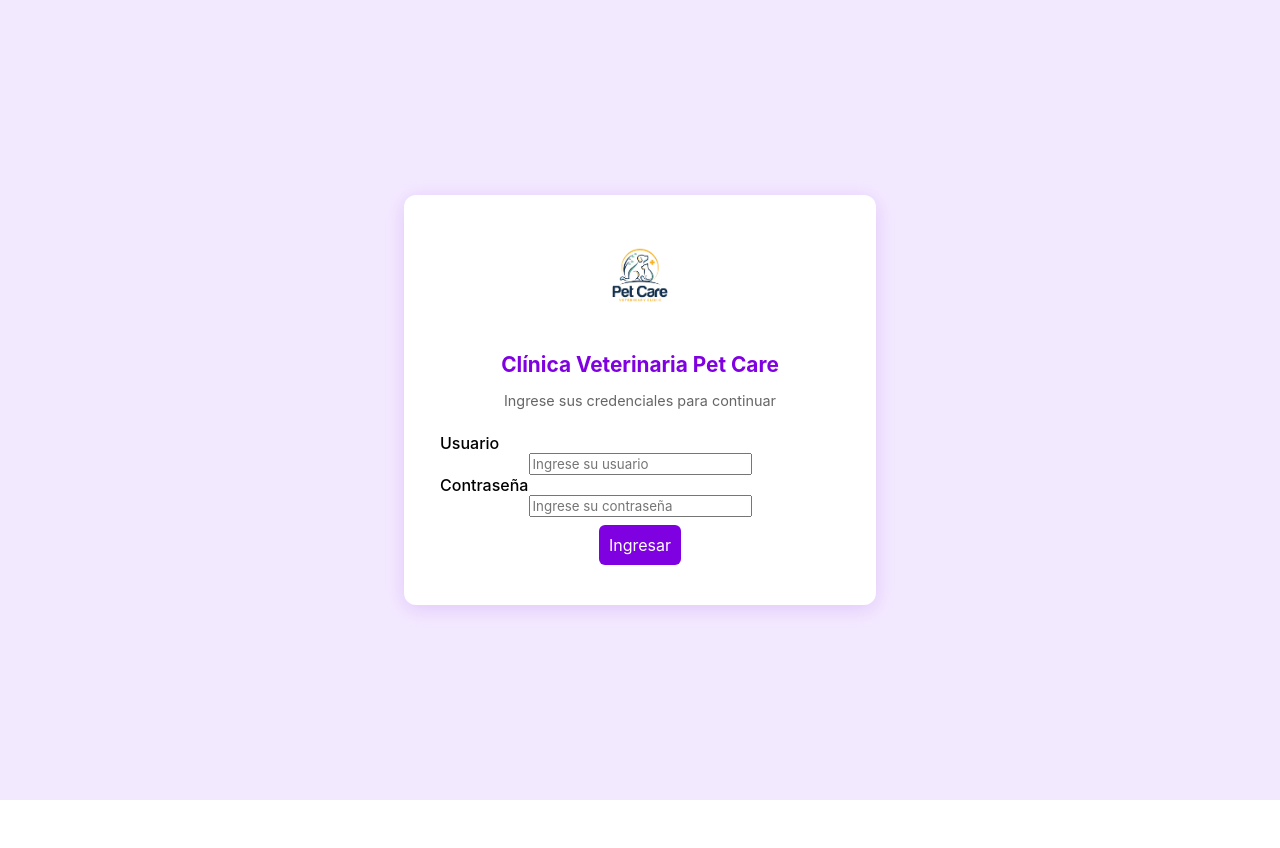
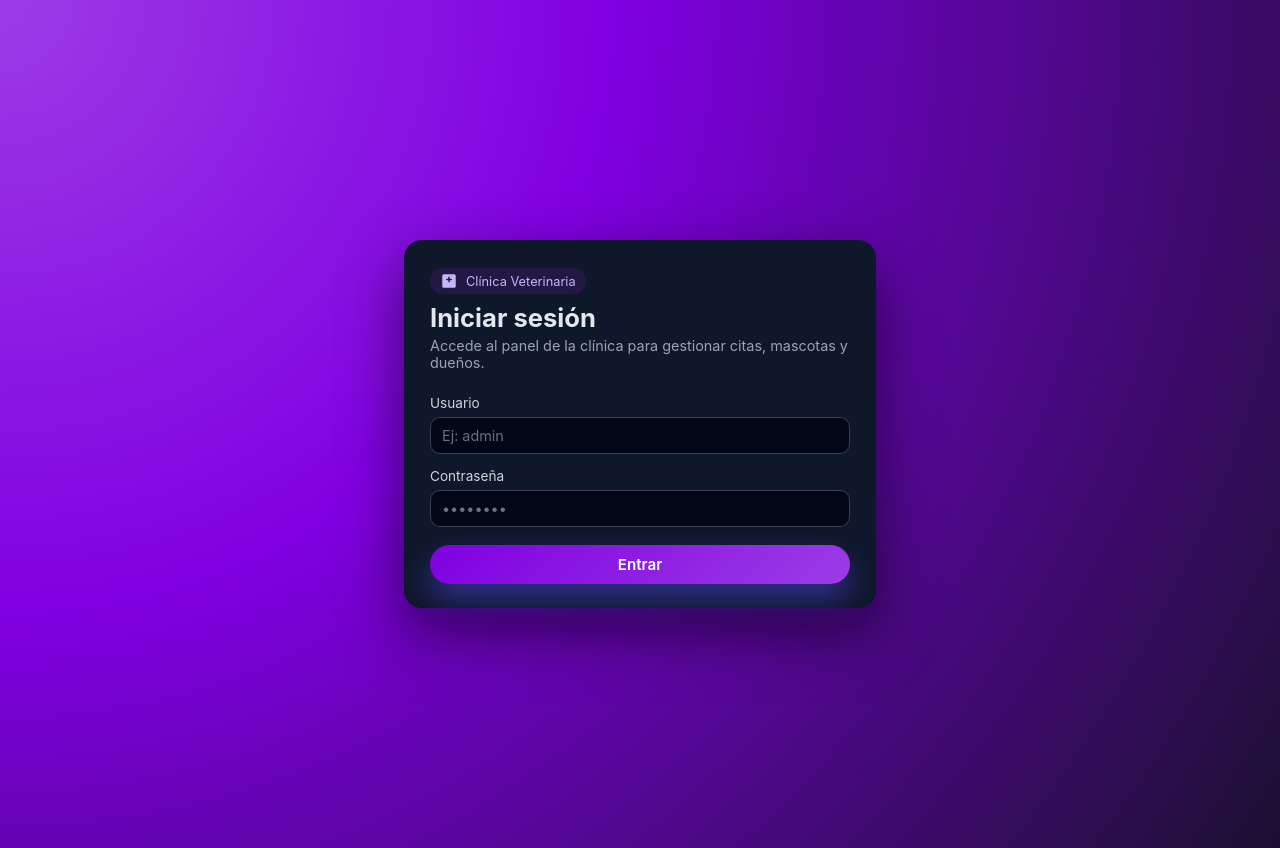
Before and after one commit to fernandoruiz2016/Veterinaria, an Angular app: page /login in a window 1280 px wide. Before the commit the page ends 800 px from the top, so only its background shows below. Built offline with nearby package versions, Linux system fonts and the light colour scheme.

Commit message:
Fix login

```diff
--- a/src/app/features/auth/pages/login/login.css
+++ b/src/app/features/auth/pages/login/login.css
@@ -3,56 +3,136 @@
   display: flex;
   align-items: center;
   justify-content: center;
-  background-color: #f3e9ff;
+  background: radial-gradient(circle at top left, #9C3CE6 0, #7F00E0 40%, #1b1030 100%);
+  padding: 24px;
 }
 
 .login-card {
-  background: white;
-  border-radius: 12px;
-  padding: 40px 36px;
   width: 100%;
-  max-width: 400px;
-  box-shadow: 0 4px 20px rgba(127, 0, 224, 0.15);
-  text-align: center;
+  max-width: 420px;
+  background-color: #0f172a;
+  border-radius: 18px;
+  padding: 28px 26px 24px;
+  box-shadow: 0 24px 60px rgba(0, 0, 0, 0.55);
+  color: #e5e7eb;
 }
 
-.login-logo {
-  width: 80px;
-  height: 80px;
-  object-fit: cover;
-  clip-path: circle(50%);
-  margin-bottom: 16px;
-}
-
-h2 {
-  color: #7F00E0;
-  font-size: 1.3rem;
-  margin-bottom: 4px;
-}
-
-.login-subtitle {
-  color: #666;
-  font-size: 0.9rem;
+.login-header {
   margin-bottom: 24px;
 }
 
-.form-label {
-  text-align: left;
-  display: block;
-  font-weight: 500;
+.login-badge {
+  display: inline-flex;
+  align-items: center;
+  gap: 8px;
+  padding: 4px 10px;
+  border-radius: 999px;
+  background: rgba(126, 34, 206, 0.16);
+  color: #c4b5fd;
+  font-size: 0.8rem;
+  margin-bottom: 8px;
+}
+
+.login-badge svg {
+  width: 18px;
+  height: 18px;
+}
+
+.login-header h1 {
+  font-size: 1.6rem;
+  margin: 0 0 4px;
+}
+
+.login-header p {
+  margin: 0;
+  font-size: 0.9rem;
+  color: #9ca3af;
+}
+
+.login-form {
+  display: flex;
+  flex-direction: column;
+  gap: 14px;
+}
+
+.form-group {
+  display: flex;
+  flex-direction: column;
+  gap: 6px;
+}
+
+.form-group label {
+  font-size: 0.85rem;
+  color: #d1d5db;
+}
+
+.form-group input {
+  border-radius: 10px;
+  border: 1px solid #374151;
+  background-color: #020617;
+  padding: 9px 11px;
+  color: #e5e7eb;
+  font-size: 0.9rem;
+  outline: none;
+  transition: border-color 0.15s ease, box-shadow 0.15s ease, background-color 0.15s ease;
+}
+
+.form-group input::placeholder {
+  color: #6b7280;
+}
+
+.form-group input:focus {
+  border-color: #a855f7;
+  box-shadow: 0 0 0 1px rgba(168, 85, 247, 0.35);
+  background-color: #020617;
+}
+
+.login-error {
+  margin-top: 4px;
+  padding: 8px 10px;
+  border-radius: 10px;
+  background-color: rgba(239, 68, 68, 0.16);
+  border: 1px solid rgba(248, 113, 113, 0.5);
+  color: #fecaca;
+  font-size: 0.8rem;
 }
 
 .btn-login {
-  background-color: #7F00E0;
+  margin-top: 4px;
+  width: 100%;
+  border: none;
+  border-radius: 999px;
+  padding: 10px 16px;
+  font-size: 0.95rem;
+  font-weight: 600;
+  background: linear-gradient(135deg, #7F00E0, #9C3CE6);
   color: white;
-  border: none;
-  padding: 10px;
-  border-radius: 6px;
-  font-size: 1rem;
   cursor: pointer;
-  margin-top: 8px;
+  display: inline-flex;
+  align-items: center;
+  justify-content: center;
+  gap: 6px;
+  box-shadow: 0 14px 30px rgba(79, 70, 229, 0.55);
+  transition: transform 0.1s ease, box-shadow 0.1s ease, filter 0.1s ease;
 }
 
 .btn-login:hover {
-  background-color: #6300b3;
+  filter: brightness(1.05);
+  transform: translateY(-1px);
+  box-shadow: 0 18px 40px rgba(79, 70, 229, 0.7);
 }
+
+.btn-login:active {
+  transform: translateY(0);
+  box-shadow: 0 8px 20px rgba(79, 70, 229, 0.45);
+}
+
+@media (max-width: 640px) {
+  .login-card {
+    padding: 24px 20px 20px;
+  }
+
+  .login-header h1 {
+    font-size: 1.4rem;
+  }
+}
--- a/src/app/features/auth/pages/login/login.html
+++ b/src/app/features/auth/pages/login/login.html
@@ -1,39 +1,52 @@
 <div class="login-wrapper">
   <div class="login-card">
-    <img src="logo.avif" alt="Logo" class="login-logo">
-    <h2>Clínica Veterinaria Pet Care</h2>
-    <p class="login-subtitle">Ingrese sus credenciales para continuar</p>
+    <div class="login-header">
+      <div class="login-badge">
+        <svg xmlns="http://www.w3.org/2000/svg" viewBox="0 0 24 24" fill="currentColor" width="1em" height="1em">
+          <path d="M19 3H5a2 2 0 0 0-2 2v14a2 2 0 0 0 2 2h14a2 2 0 0 0 2-2V5a2 2 0 0 0-2-2zm-7 3a1 1 0 0 1 1 1v2h2a1 1 0 0 1 0 2h-2v2a1 1 0 0 1-2 0v-2H9a1 1 0 0 1 0-2h2V7a1 1 0 0 1 1-1z"/>
+        </svg>
+        Clínica Veterinaria
+      </div>
+      <h1>Iniciar sesión</h1>
+      <p>Accede al panel de la clínica para gestionar citas, mascotas y dueños.</p>
+    </div>
 
-    <form (ngSubmit)="iniciarSesion()" #loginForm="ngForm" novalidate>
-      <div class="mb-3">
-        <label for="usuario" class="form-label">Usuario</label>
+    <form class="login-form" (ngSubmit)="onSubmit()">
+      <div class="form-group">
+        <label for="usuario">Usuario</label>
         <input
           id="usuario"
+          name="usuario"
           type="text"
-          class="form-control"
           [(ngModel)]="usuario"
-          name="usuario"
-          placeholder="Ingrese su usuario"
+          placeholder="Ej: admin"
+          autocomplete="username"
           required
         />
       </div>
 
-      <div class="mb-3">
-        <label for="password" class="form-label">Contraseña</label>
+      <div class="form-group">
+        <label for="password">Contraseña</label>
         <input
           id="password"
+          name="password"
           type="password"
-          class="form-control"
           [(ngModel)]="password"
-          name="password"
-          placeholder="Ingrese su contraseña"
+          placeholder="••••••••"
+          autocomplete="current-password"
           required
         />
       </div>
 
-      <div *ngIf="error" class="alert alert-danger py-2">{{ error }}</div>
+      @if (error) {
+        <div class="login-error">
+          {{ error }}
+        </div>
+      }
 
-      <button type="submit" class="btn btn-login w-100">Ingresar</button>
+      <button type="submit" class="btn-login">
+        Entrar
+      </button>
     </form>
   </div>
 </div>
--- a/src/app/features/auth/pages/login/login.ts
+++ b/src/app/features/auth/pages/login/login.ts
@@ -1,11 +1,12 @@
 import { Component } from '@angular/core';
+import { CommonModule } from '@angular/common';
 import { FormsModule } from '@angular/forms';
 import { Router, RouterModule } from '@angular/router';
 import { AuthService } from '../../../../services/auth';
-import { CommonModule } from '@angular/common';
 
 @Component({
   selector: 'app-login',
+  standalone: true,
   imports: [CommonModule, FormsModule, RouterModule],
   templateUrl: './login.html',
   styleUrl: './login.css',
@@ -15,15 +16,21 @@ export class Login {
   password = '';
   error = '';
 
-  constructor(private authService: AuthService, private router: Router) {}
+  constructor(
+    private authService: AuthService,
+    private router: Router
+  ) {}
 
-  iniciarSesion(): void {
+  onSubmit(): void {
     this.error = '';
-    const ok = this.authService.login(this.usuario, this.password);
-    if (ok) {
-      this.router.navigate(['/']);
-    } else {
-      this.error = 'Credenciales inválidas. Ingrese usuario y contraseña.';
+
+    const ok = this.authService.login(this.usuario.trim(), this.password.trim());
+
+    if (!ok) {
+      this.error = 'Ingresa usuario y contraseña válidos.';
+      return;
     }
+
+    this.router.navigateByUrl('/');
   }
 }
```
